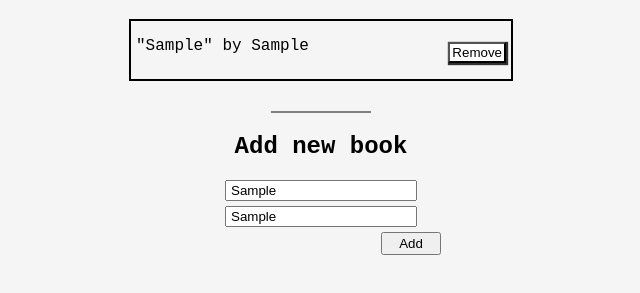
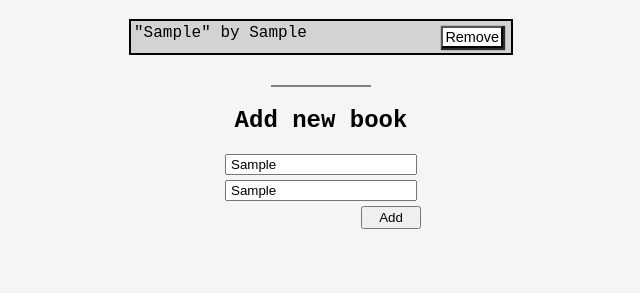
Before and after one commit to atok624/Awesome-Books, a website: page index.html in a window 1280 px wide. Both pictures are taken after typing "Sample", "Sample" into the empty fields and a click on the button "Add". Shown: the part 61-354 px from the top of the page, without its empty margins (319-959 px from the left). Drawn offline with Linux system fonts and the light colour scheme.

Commit message:
Modify style.css file

```diff
--- a/style.css
+++ b/style.css
@@ -18,18 +18,12 @@ h1 {
   text-align: center;
 }
 
-button {
-  padding: 2px;
-  margin-top: 5px;
-}
-
 input {
   width: 50%;
 }
 
 .container {
   border: 2px black solid;
-  padding: 0 5px;
 }
 
 h2 {
@@ -40,9 +34,10 @@ form {
   text-align: center;
 }
 
-li {
+.book {
   display: flex;
   justify-content: space-between;
+  padding: 3px;
 }
 
 .title {
@@ -54,7 +49,7 @@ li {
   padding: 1px 4px 1px 4px;
 }
 
-ul:nth-child(even) {
+li:nth-child(odd) {
   background: #d3d3d3;
 }
 
@@ -67,14 +62,17 @@ hr {
 .addBtn {
   width: 60px;
   text-align: center;
-  margin-left: 180px;
+  margin-left: 36.5%;
+  padding: 2px;
+  margin-top: 5px;
 }
 
 #removebtn {
   padding: 1px 2px;
   background-color: #fff;
   box-shadow: 1px 1px 1px 1px rgba(0, 0, 0, 0.8);
-  margin-left: 10px;
+  margin: 2px 5px;
+  font-size: 0.9em;
 }
 
 #date {
@@ -82,3 +80,7 @@ hr {
   text-align: center;
   font-weight: bolder;
 }
+
+.bookShelfe {
+  margin: 0;
+}
```
